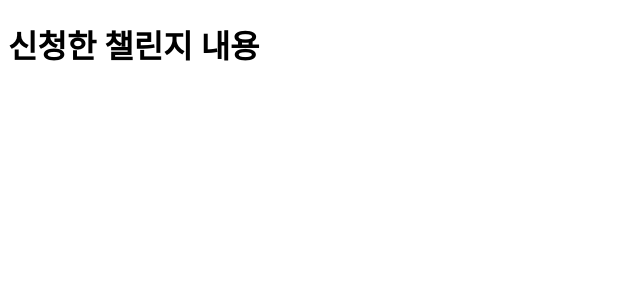
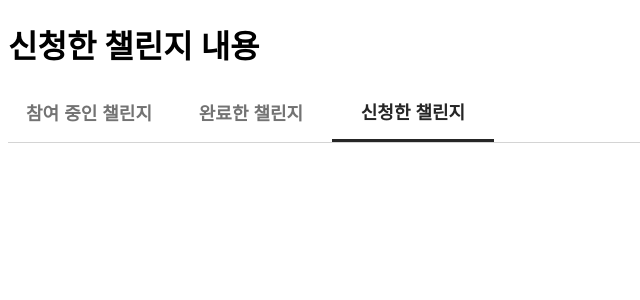
Before and after one commit to claudia99503/docthru-fe, a Next.js app: page /me/application in a window 1280 px wide. Shown: the top 300 px of the page, without its empty margins (0-640 px from the left). Built offline with nearby package versions, Linux system fonts and the light colour scheme.

Commit message:
:sparkles: [Feat] 신청한 챌린지 페이지에 TabNavigation 컴포넌트 추가 및 aplications 탭 활성화

```diff
--- a/src/pages/me/application/index.jsx
+++ b/src/pages/me/application/index.jsx
@@ -1,4 +1,5 @@
 import Head from 'next/head';
+import TabNavigation from '../../../components/TabNavigation';
 
 export default function MyApplicationPage() {
   return (
@@ -8,7 +9,8 @@ export default function MyApplicationPage() {
         <meta name="description" content="사용자가 신청한 모든 챌린지를 확인하는 페이지입니다." />
       </Head>
       <div>
-      <h1>신청한 챌린지 내용</h1>
+        <h1>신청한 챌린지 내용</h1>
+        <TabNavigation activeTab="applications" />
       </div>
     </>
   );
```
